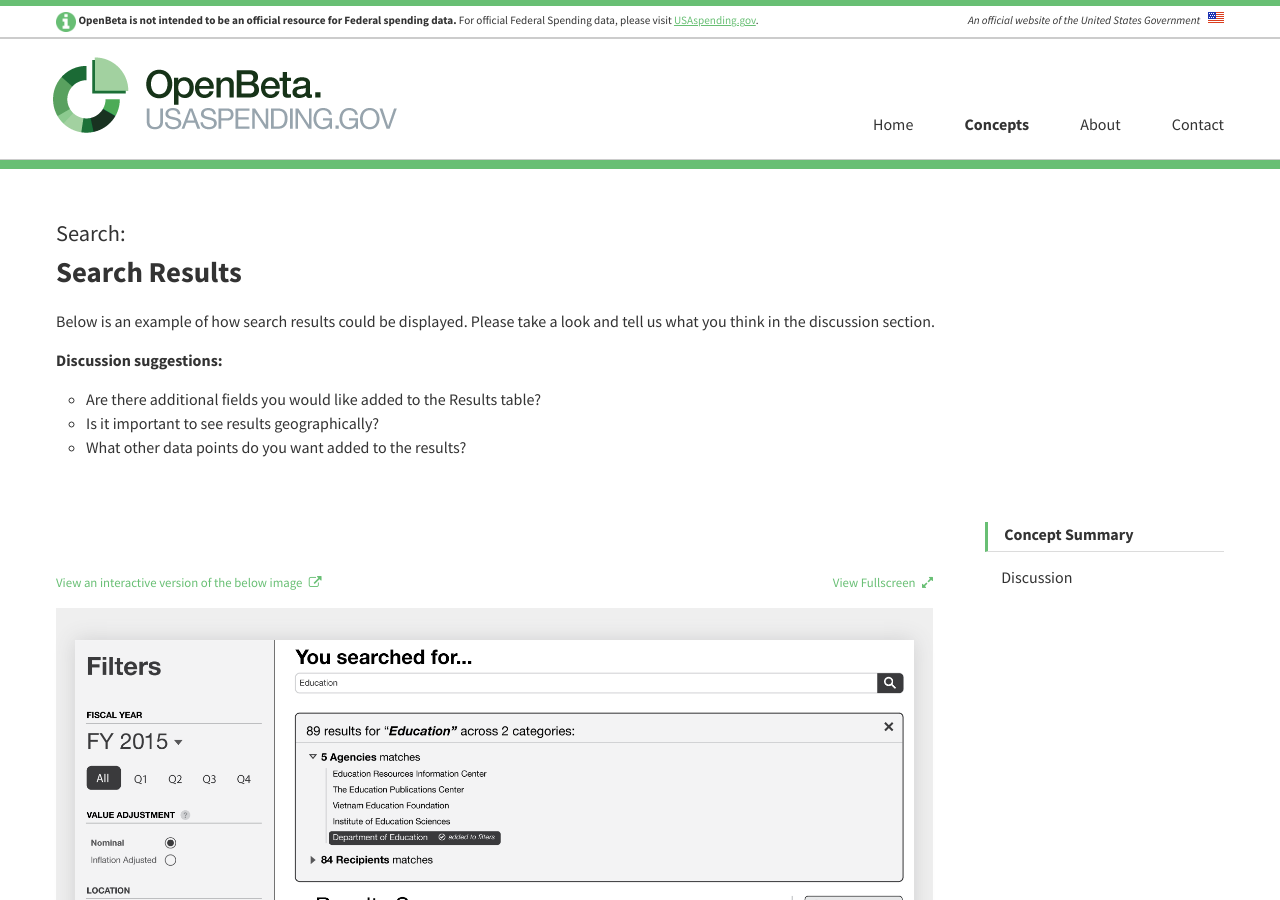
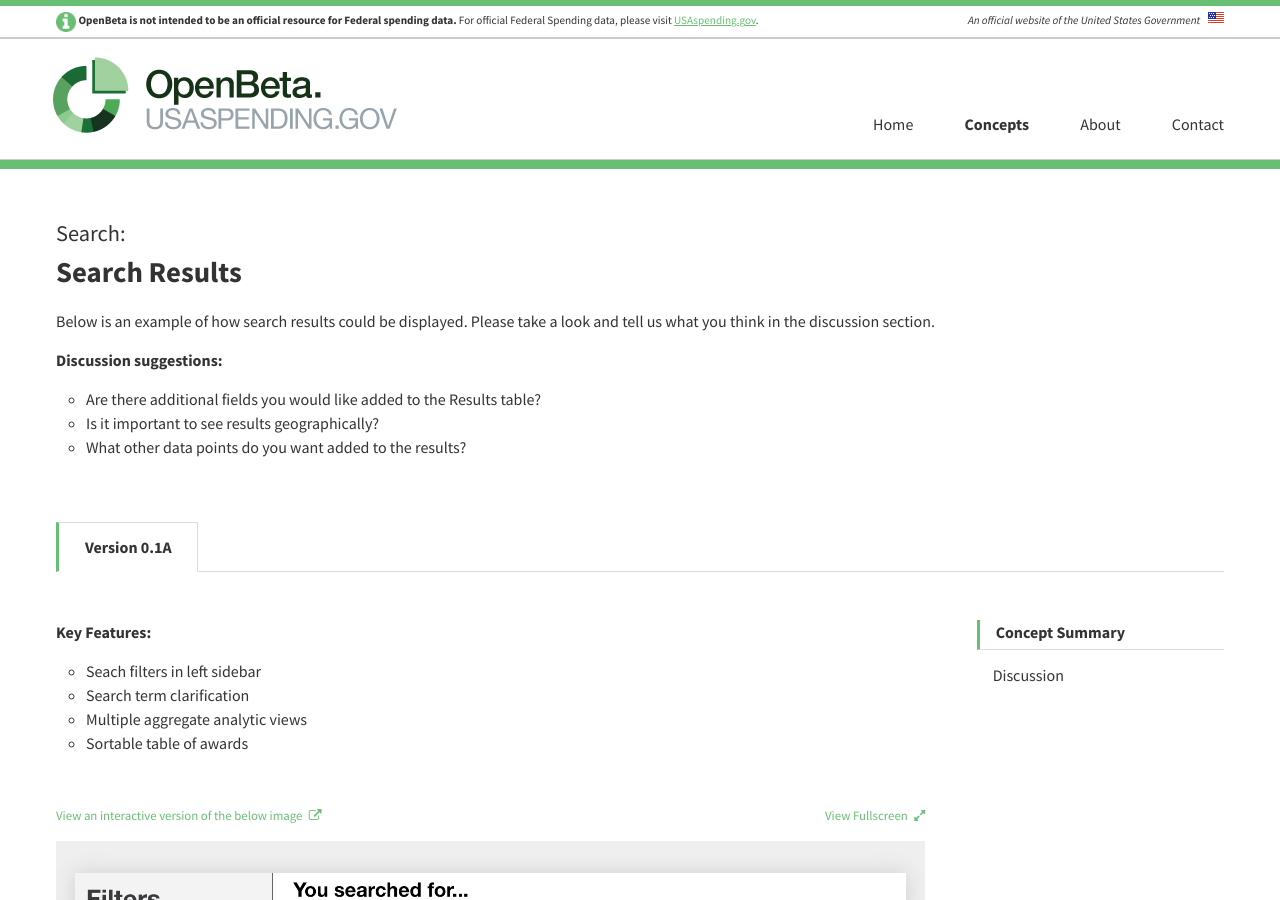
Before and after one commit to fedspendingtransparency/openbeta, a Jekyll site: the page built from _concepts/search-results.md, in a window 1280 px wide and 900 px high. Built offline with Jekyll 4.4.1, drawn with Linux system fonts in a browser that asks for light colours; nearby versions of some CDN libraries; library files that are not in the unit come from our copies; comment, search, counter and statistics services are not loaded.

Commit message:
• Added tab to all single concept pages (necessary to show Archived link) • Some tab renaming

```diff
--- a/_concepts/search-results.md
+++ b/_concepts/search-results.md
@@ -36,11 +34,16 @@ tabs:
     disqus_identifier:
     disqus_url: ""
 
-no_tabs:
-  - archived_text:
-    description:
+tabs:
+  - title: Version 0.1A
+    url_hash: "#!version-0.1A"
+    archived_text:
+    description: "Key Features:"
     features:
-      - description:
+      - description: Seach filters in left sidebar
+      - description: Search term clarification
+      - description: Multiple aggregate analytic views
+      - description: Sortable table of awards
     disclaimer_text: <a class="usa-cta external-link" href='http://9bgx80.axshare.com/search_results.html' target="_blank">View an interactive version of the below image</a>
     image: "/assets/img/search_results.png"
     image_alt_text: An image of a proposed layout for the search results page that consists of a list of search filters on the left side of the page and to the right, a heat map of spending within the U.S., pie charts showing the distribution of awards by category and object class, a list of top awarding agencies, a list of top awarded recipients, and below, a table of all award results separated by award type, in tabs.
```
Also changed, not shown: other parts of _concepts/search-results.md (+4 -6 lines), _concepts/archived-contract-award-summary.md (+6 -6 lines), _concepts/contract-award-summary.md (+16 -16 lines), _concepts/home-page.md (+15 -15 lines).
